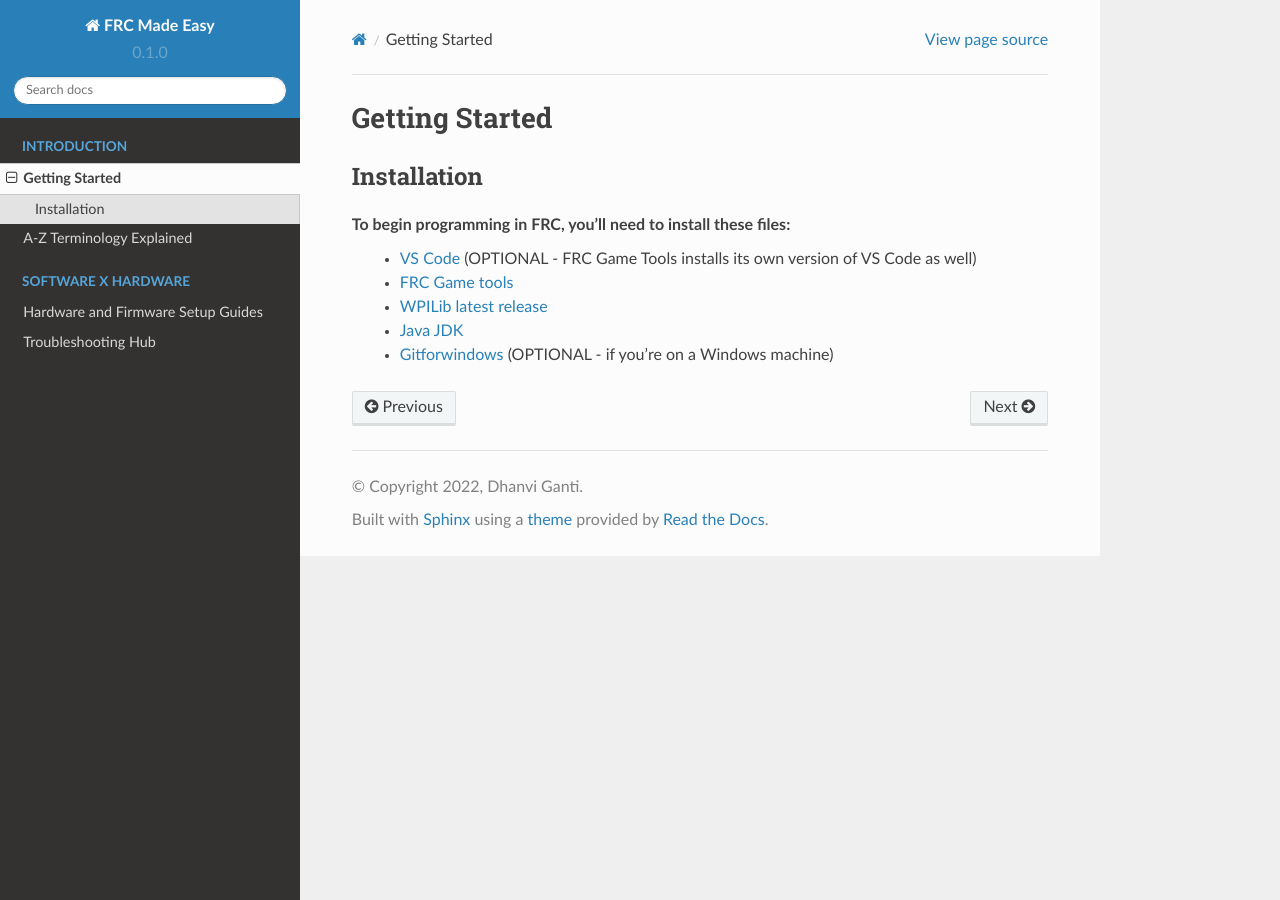
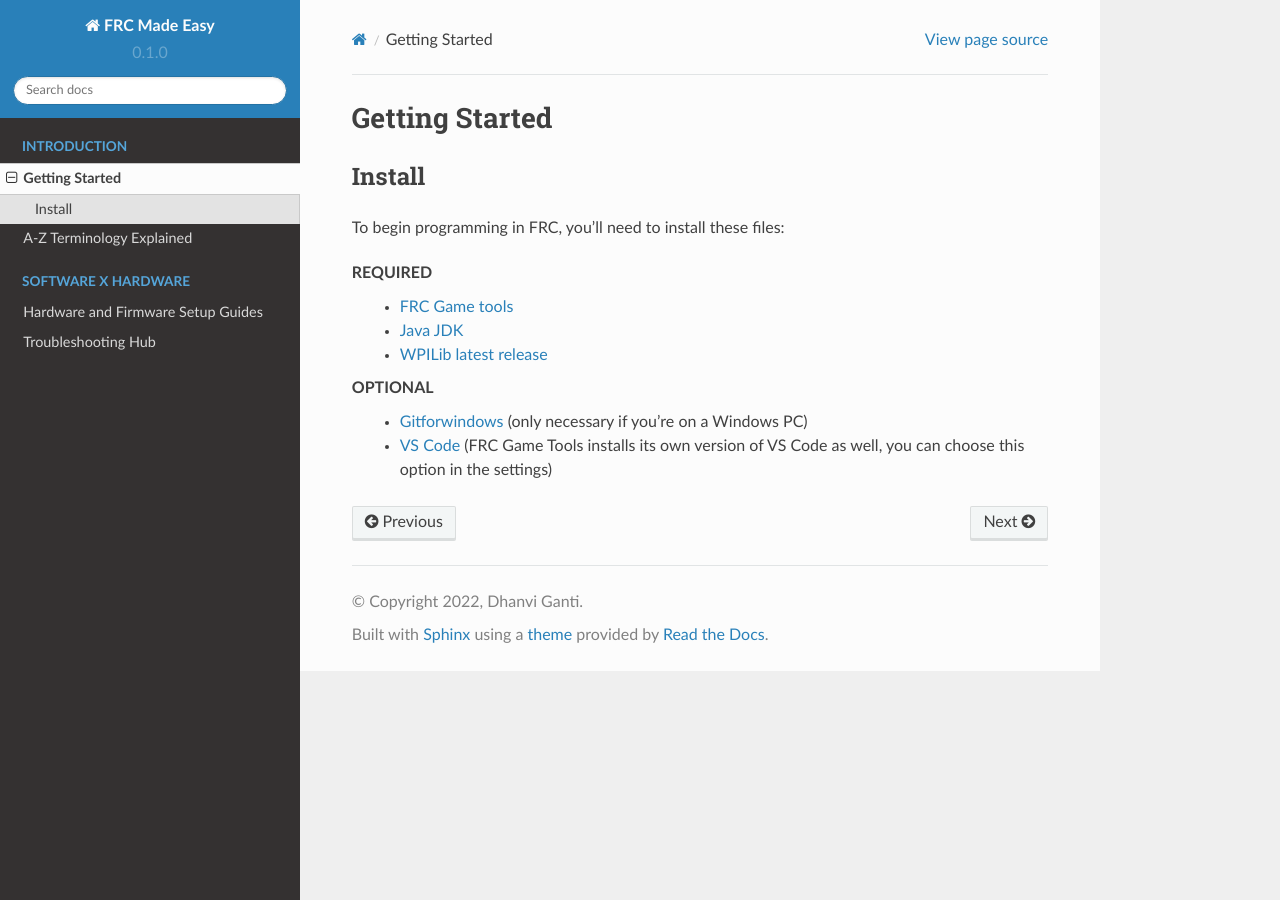
Before and after one commit to drdonv/FRC-RTD, a Sphinx documentation site: the page built from docs/source/getting-started.rst, in a window 1280 px wide. Built offline with Sphinx 7.4.7 and the Read the Docs theme 2.0.0, drawn with Linux system fonts in a browser that asks for light colours.

```diff
--- a/docs/source/getting-started.rst
+++ b/docs/source/getting-started.rst
@@ -3,12 +3,16 @@ Getting Started
 
 .. _installation:
 
-Installation
-------------
+Install
+-------
 
 To begin programming in FRC, you'll need to install these files:
- - `VS Code <https://code.visualstudio.com/download>`_ (OPTIONAL - FRC Game Tools installs its own version of VS Code as well)
+
+**REQUIRED**
  - `FRC Game tools <https://github.com/wpilibsuite/allwpilib/releases>`_
+ - `Java JDK <https://www.oracle.com/java/technologies/downloads/>`_
  - `WPILib latest release <https://github.com/wpilibsuite/allwpilib/releases>`_
- - `Java JDK <https://www.oracle.com/java/technologies/downloads/>`_
- - `Gitforwindows <https://gitforwindows.org/>`_ (OPTIONAL - if you're on a Windows machine)
+
+**OPTIONAL**
+ - `Gitforwindows <https://gitforwindows.org/>`_ (only necessary if you're on a Windows PC)
+ - `VS Code <https://code.visualstudio.com/download>`_ (FRC Game Tools installs its own version of VS Code as well, you can choose this option in the settings)
--- a/docs/source/troubleshooting/driverstation/driverstation.rst
+++ b/docs/source/troubleshooting/driverstation/driverstation.rst
@@ -1,5 +1,5 @@
 Troubleshooting DriverStation
-===================================
+=============================
 
 Most problems you will face with the DriverStation are with the communication with the roboRIO. Try the below fixes if this is happening to you.
 
--- a/docs/source/troubleshooting/index.rst
+++ b/docs/source/troubleshooting/index.rst
@@ -1,7 +1,8 @@
 Troubleshooting Hub
 ===================
-Common Problems
-----------------------------------------------------------------
+
 .. toctree::
     driverstation/driverstation
+    phoenix-tuner/phoenix-tuner
+    REV-hardware/REV-hardware
     roborio/roborio
```
Also changed, not shown: docs/source/troubleshooting/REV-hardware/REV-hardware.rst (added, +19 -0 lines), docs/source/troubleshooting/phoenix-tuner/phoenix-tuner.rst (added, +11 -0 lines), docs/source/troubleshooting/REV-hardware/images/sparkmax_error.png (added).
